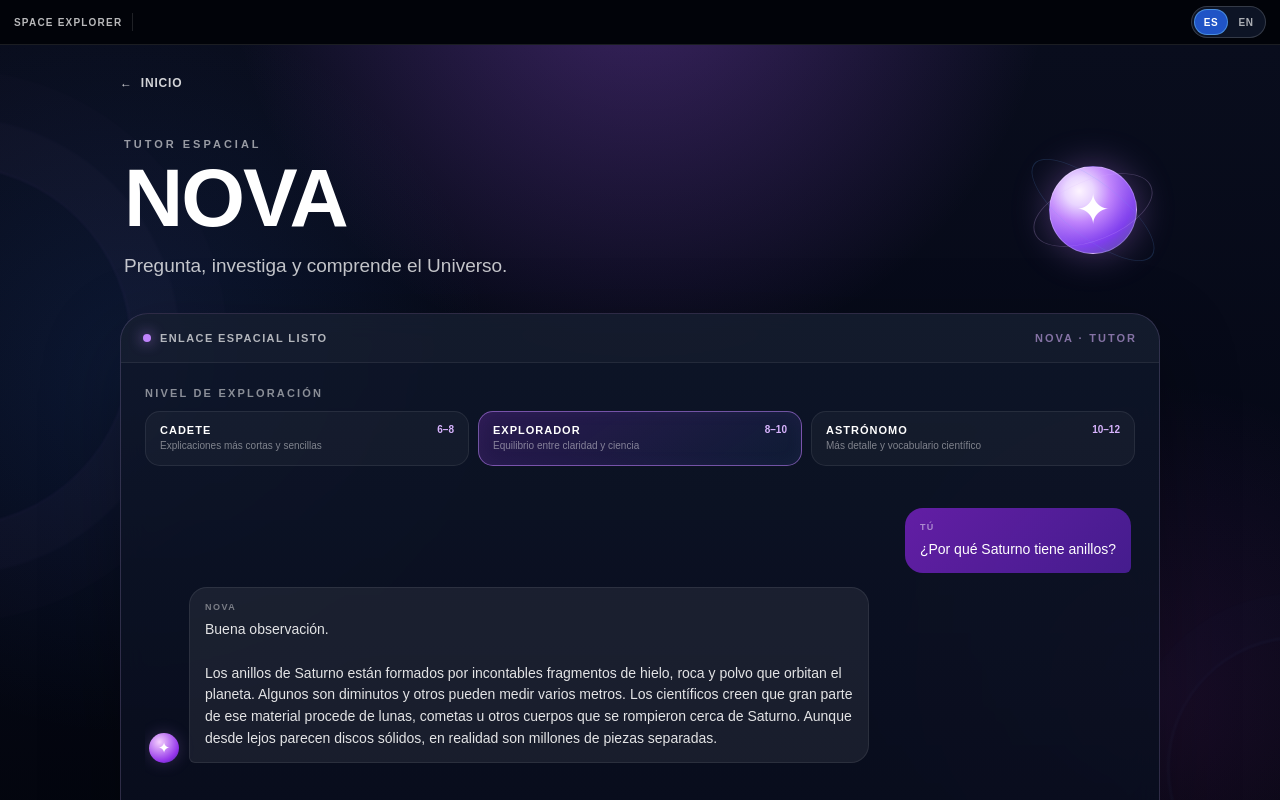
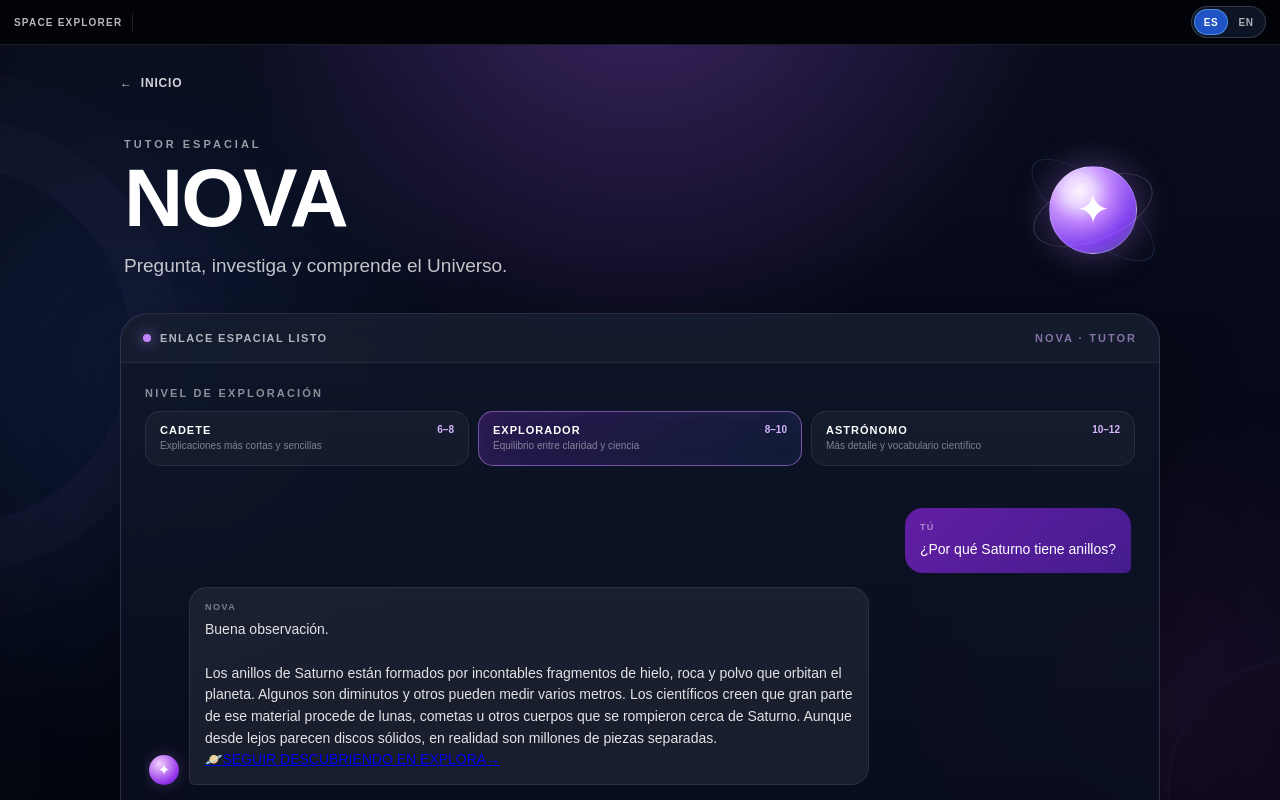
Before and after one commit to Nacho12PIA/space-explorer, a Next.js app: page /nova in a window 1280 px wide. Both pictures are taken after a click on the button "¿Por qué Saturno tiene anillos?". Shown: the top 800 px of the page. Built offline with nearby package versions, Linux system fonts and the light colour scheme.

Commit message:
Muestra accesos contextuales desde NOVA

```diff
--- a/app/nova/page.js
+++ b/app/nova/page.js
@@ -17,132 +17,35 @@ export default function NovaPage() {
   const conversationEndRef = useRef(null);
   const timerRef = useRef(null);
 
-  useEffect(() => {
-    const saved = window.localStorage.getItem("space-explorer-nova-level");
-    if (["cadet", "explorer", "astronomer"].includes(saved)) setLevel(saved);
-  }, []);
-
-  useEffect(() => {
-    window.localStorage.setItem("space-explorer-nova-level", level);
-  }, [level]);
-
-  useEffect(() => {
-    conversationEndRef.current?.scrollIntoView({ behavior: "smooth", block: "nearest" });
-  }, [messages, isThinking]);
-
-  useEffect(() => () => {
-    if (timerRef.current) clearTimeout(timerRef.current);
-  }, []);
+  useEffect(() => { const saved = window.localStorage.getItem("space-explorer-nova-level"); if (["cadet","explorer","astronomer"].includes(saved)) setLevel(saved); }, []);
+  useEffect(() => { window.localStorage.setItem("space-explorer-nova-level", level); }, [level]);
+  useEffect(() => { conversationEndRef.current?.scrollIntoView({ behavior:"smooth", block:"nearest" }); }, [messages,isThinking]);
+  useEffect(() => () => { if (timerRef.current) clearTimeout(timerRef.current); }, []);
 
   function sendMessage(rawText) {
-    const text = rawText.trim();
-    if (!text || isThinking) return;
-
-    setMessages((current) => [...current, { id: `${Date.now()}-user`, role: "user", text }]);
-    setInput("");
-    setIsThinking(true);
-
-    const result = findNovaAnswer(text, language, level);
-    const reply = result.found ? result.text : content.knowledgeFallback;
-
-    timerRef.current = setTimeout(() => {
-      setMessages((current) => [...current, { id: `${Date.now()}-nova`, role: "nova", text: reply }]);
-      setIsThinking(false);
-    }, 500);
+    const text=rawText.trim(); if(!text||isThinking)return;
+    setMessages((current)=>[...current,{id:`${Date.now()}-user`,role:"user",text}]); setInput(""); setIsThinking(true);
+    const result=findNovaAnswer(text,language,level); const reply=result.found?result.text:content.knowledgeFallback;
+    timerRef.current=setTimeout(()=>{setMessages((current)=>[...current,{id:`${Date.now()}-nova`,role:"nova",text:reply,recommendation:result.found?result.recommendation:null}]);setIsThinking(false);},500);
   }
 
-  function handleSubmit(event) {
-    event.preventDefault();
-    sendMessage(input);
-  }
-
-  function handleKeyDown(event) {
-    if (event.key === "Enter" && !event.shiftKey) {
-      event.preventDefault();
-      sendMessage(input);
-    }
-  }
+  function handleSubmit(event){event.preventDefault();sendMessage(input);}
+  function handleKeyDown(event){if(event.key==="Enter"&&!event.shiftKey){event.preventDefault();sendMessage(input);}}
 
   return (
-    <main className={styles.page}>
-      <div className={styles.shell}>
+    <main className={styles.page}><div className={styles.shell}>
       <Link href="/" className={styles.back}><span aria-hidden="true">←</span>{content.home}</Link>
-        <section className={styles.hero}>
-          <div className={styles.heroCopy}>
-            <div className={styles.eyebrow}>{content.label}</div>
-            <h1 className={styles.title}>{content.title}</h1>
-            <p className={styles.subtitle}>{content.subtitle}</p>
-          </div>
-          <div className={styles.avatarWrap} aria-hidden="true">
-            <div className={styles.avatarOrbit} /><div className={styles.avatarOrbit2} /><div className={styles.avatar}>✦</div>
-          </div>
-        </section>
-
+      <section className={styles.hero}><div className={styles.heroCopy}><div className={styles.eyebrow}>{content.label}</div><h1 className={styles.title}>{content.title}</h1><p className={styles.subtitle}>{content.subtitle}</p></div><div className={styles.avatarWrap} aria-hidden="true"><div className={styles.avatarOrbit}/><div className={styles.avatarOrbit2}/><div className={styles.avatar}>✦</div></div></section>
       <section className={styles.console} aria-label={content.title}>
-          <div className={styles.consoleHeader}>
-            <div className={styles.status}><span className={styles.statusDot} /><span>{content.ready}</span></div>
-            <div className={styles.consoleMark}>{content.consoleMark}</div>
-          </div>
+        <div className={styles.consoleHeader}><div className={styles.status}><span className={styles.statusDot}/><span>{content.ready}</span></div><div className={styles.consoleMark}>{content.consoleMark}</div></div>
         <div className={styles.content}>
-            <div className={styles.levelArea}>
-              <div className={styles.levelLabel}>{content.levelLabel}</div>
-              <div className={styles.levelSelector} role="group" aria-label={content.levelLabel}>
-                {Object.entries(content.levels).map(([key, item]) => (
-                  <button
-                    key={key}
-                    type="button"
-                    className={`${styles.levelButton} ${level === key ? styles.levelActive : ""}`}
-                    onClick={() => setLevel(key)}
-                    aria-pressed={level === key}
-                  >
-                    <span className={styles.levelName}>{item.name}</span>
-                    <span className={styles.levelAge}>{item.age}</span>
-                    <span className={styles.levelDescription}>{item.description}</span>
-                  </button>
-                ))}
-              </div>
-            </div>
-
-            {messages.length === 0 ? (
-              <>
-                <div className={styles.promptLabel}>{content.suggestedQuestions}</div>
-                <div className={styles.suggestions}>
-                  {content.suggestions.map((question) => (
-                    <button className={styles.suggestion} type="button" key={question} onClick={() => sendMessage(question)} disabled={isThinking}>{question}</button>
-                  ))}
-                </div>
-              </>
-            ) : (
-              <div className={styles.conversation} aria-live="polite">
-                {messages.map((message) => (
-                  <div className={`${styles.messageRow} ${message.role === "user" ? styles.userRow : styles.novaRow}`} key={message.id}>
-                    {message.role === "nova" && <div className={styles.messageAvatar} aria-hidden="true">✦</div>}
-                    <div className={`${styles.message} ${message.role === "user" ? styles.userMessage : styles.novaMessage}`}>
-                      <div className={styles.messageLabel}>{message.role === "user" ? content.userLabel : content.novaLabel}</div>
-                      <div style={{ whiteSpace: "pre-line" }}>{message.text}</div>
-                    </div>
-                  </div>
-                ))}
-                {isThinking && (
-                  <div className={`${styles.messageRow} ${styles.novaRow}`}>
-                    <div className={styles.messageAvatar} aria-hidden="true">✦</div>
-                    <div className={`${styles.message} ${styles.novaMessage} ${styles.thinking}`}>
-                      <span>{content.thinking}</span><span className={styles.dots} aria-hidden="true"><i /><i /><i /></span>
-                    </div>
-                  </div>
-                )}
-                <div ref={conversationEndRef} />
-              </div>
-            )}
-
-            <form className={styles.composer} onSubmit={handleSubmit}>
-              <textarea className={styles.input} value={input} onChange={(event) => setInput(event.target.value)} onKeyDown={handleKeyDown} placeholder={content.placeholder} rows={1} maxLength={600} aria-label={content.placeholder} disabled={isThinking} />
-              <button className={styles.send} type="submit" disabled={!input.trim() || isThinking}>{content.send}</button>
-            </form>
+          <div className={styles.levelArea}><div className={styles.levelLabel}>{content.levelLabel}</div><div className={styles.levelSelector} role="group" aria-label={content.levelLabel}>{Object.entries(content.levels).map(([key,item])=><button key={key} type="button" className={`${styles.levelButton} ${level===key?styles.levelActive:""}`} onClick={()=>setLevel(key)} aria-pressed={level===key}><span className={styles.levelName}>{item.name}</span><span className={styles.levelAge}>{item.age}</span><span className={styles.levelDescription}>{item.description}</span></button>)}</div></div>
+          {messages.length===0 ? <><div className={styles.promptLabel}>{content.suggestedQuestions}</div><div className={styles.suggestions}>{content.suggestions.map((question)=><button className={styles.suggestion} type="button" key={question} onClick={()=>sendMessage(question)} disabled={isThinking}>{question}</button>)}</div></> :
+          <div className={styles.conversation} aria-live="polite">{messages.map((message)=><div className={`${styles.messageRow} ${message.role==="user"?styles.userRow:styles.novaRow}`} key={message.id}>{message.role==="nova"&&<div className={styles.messageAvatar} aria-hidden="true">✦</div>}<div className={`${styles.message} ${message.role==="user"?styles.userMessage:styles.novaMessage}`}><div className={styles.messageLabel}>{message.role==="user"?content.userLabel:content.novaLabel}</div><div style={{whiteSpace:"pre-line"}}>{message.text}</div>{message.role==="nova"&&message.recommendation&&<Link href={message.recommendation.href} className={`${styles.contextLink} ${styles[`context_${message.recommendation.area}`]||""}`}><span aria-hidden="true">{message.recommendation.icon}</span><span>{message.recommendation.label}</span><span aria-hidden="true">→</span></Link>}</div></div>)}{isThinking&&<div className={`${styles.messageRow} ${styles.novaRow}`}><div className={styles.messageAvatar} aria-hidden="true">✦</div><div className={`${styles.message} ${styles.novaMessage} ${styles.thinking}`}><span>{content.thinking}</span><span className={styles.dots} aria-hidden="true"><i/><i/><i/></span></div></div>}<div ref={conversationEndRef}/></div>}
+          <form className={styles.composer} onSubmit={handleSubmit}><textarea className={styles.input} value={input} onChange={(event)=>setInput(event.target.value)} onKeyDown={handleKeyDown} placeholder={content.placeholder} rows={1} maxLength={600} aria-label={content.placeholder} disabled={isThinking}/><button className={styles.send} type="submit" disabled={!input.trim()||isThinking}>{content.send}</button></form>
           <div className={styles.footerHint}><span aria-hidden="true">✦</span><span>{content.footerHint}</span></div>
         </div>
       </section>
-      </div>
-    </main>
+    </div></main>
   );
 }
```
Lines whose indentation alone changed are shown as unchanged.
